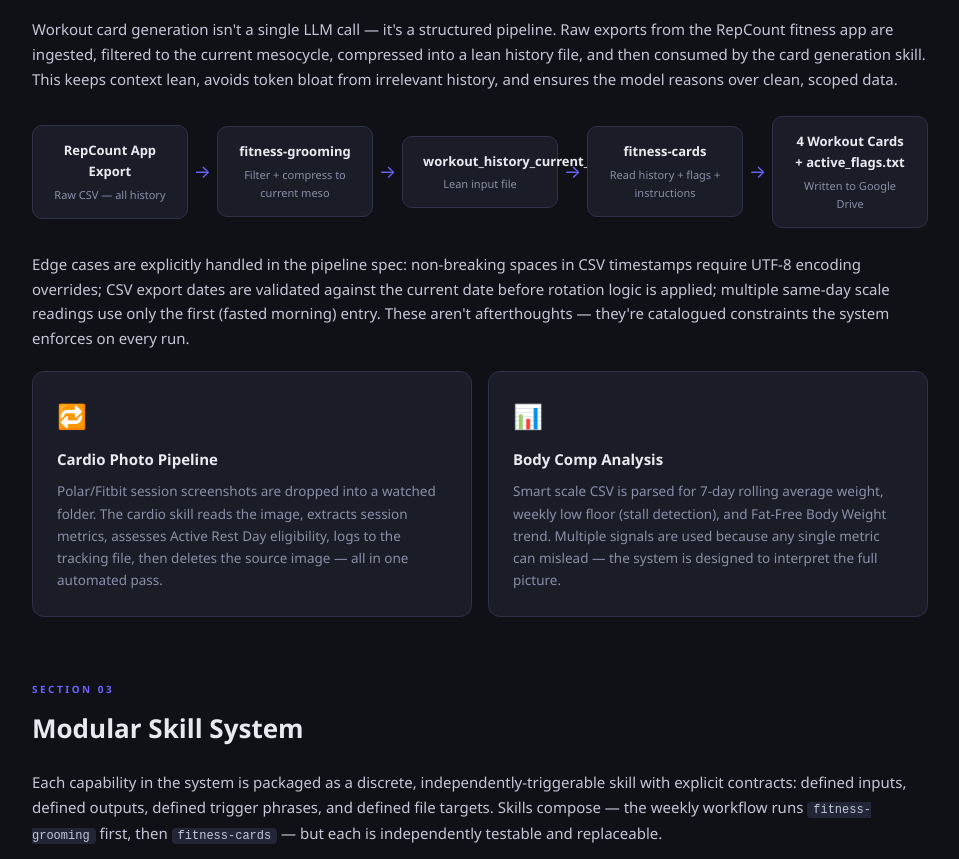
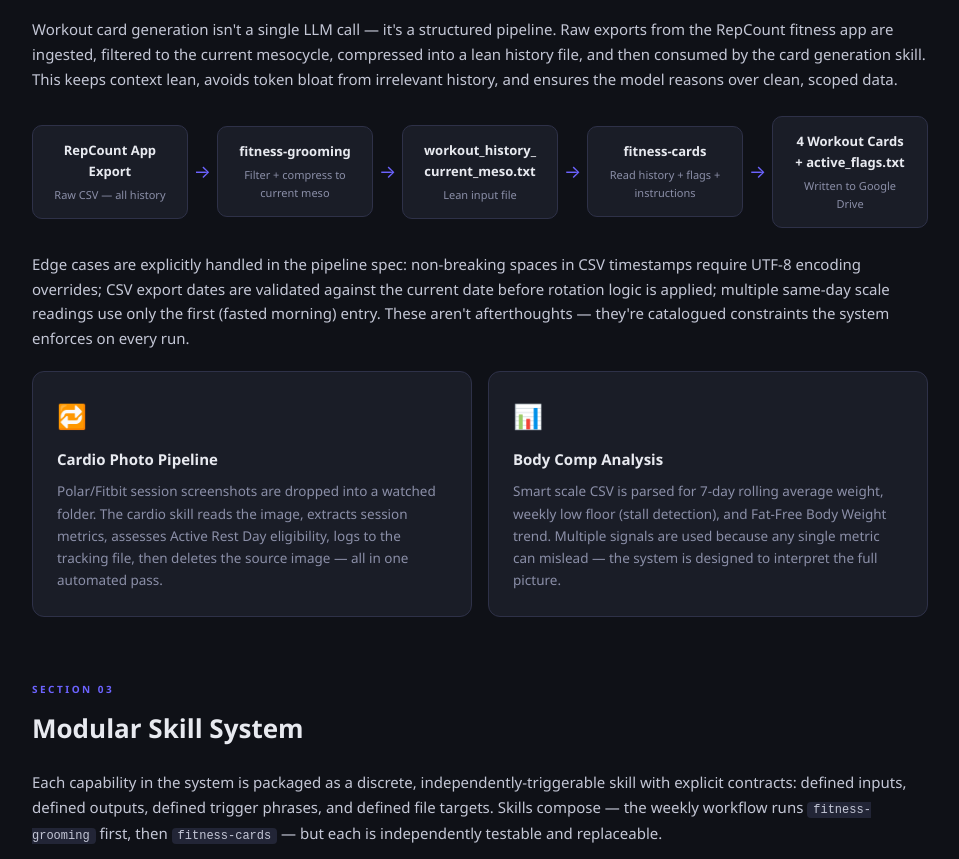
Before and after one commit to grantsemke/ai-coaching-system, a plain HTML site: page index.html in a window 1280 px wide. Shown: the part 1425-2284 px from the top of the page, without its empty margins (160-1119 px from the left). Drawn offline with Linux system fonts and the light colour scheme.

Commit message:
Update index.html
text getting cut off

```diff
--- a/index.html
+++ b/index.html
@@ -368,7 +368,7 @@
       <div class="pipe-arrow">→</div>
       <div class="pipe-step">fitness-grooming<small>Filter + compress to current meso</small></div>
       <div class="pipe-arrow">→</div>
-      <div class="pipe-step">workout_history_current_meso.txt<small>Lean input file</small></div>
+      <div class="pipe-step">workout_history_<br>current_meso.txt<small>Lean input file</small></div>
       <div class="pipe-arrow">→</div>
       <div class="pipe-step">fitness-cards<small>Read history + flags + instructions</small></div>
       <div class="pipe-arrow">→</div>
```
